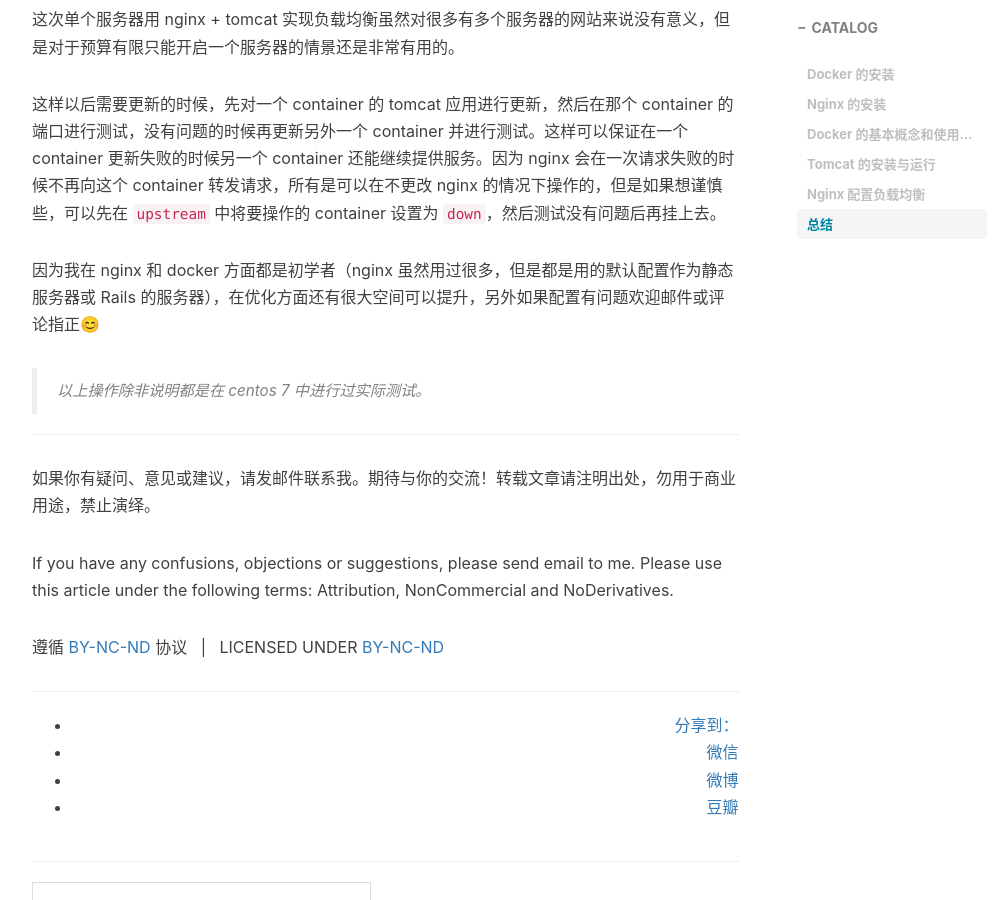
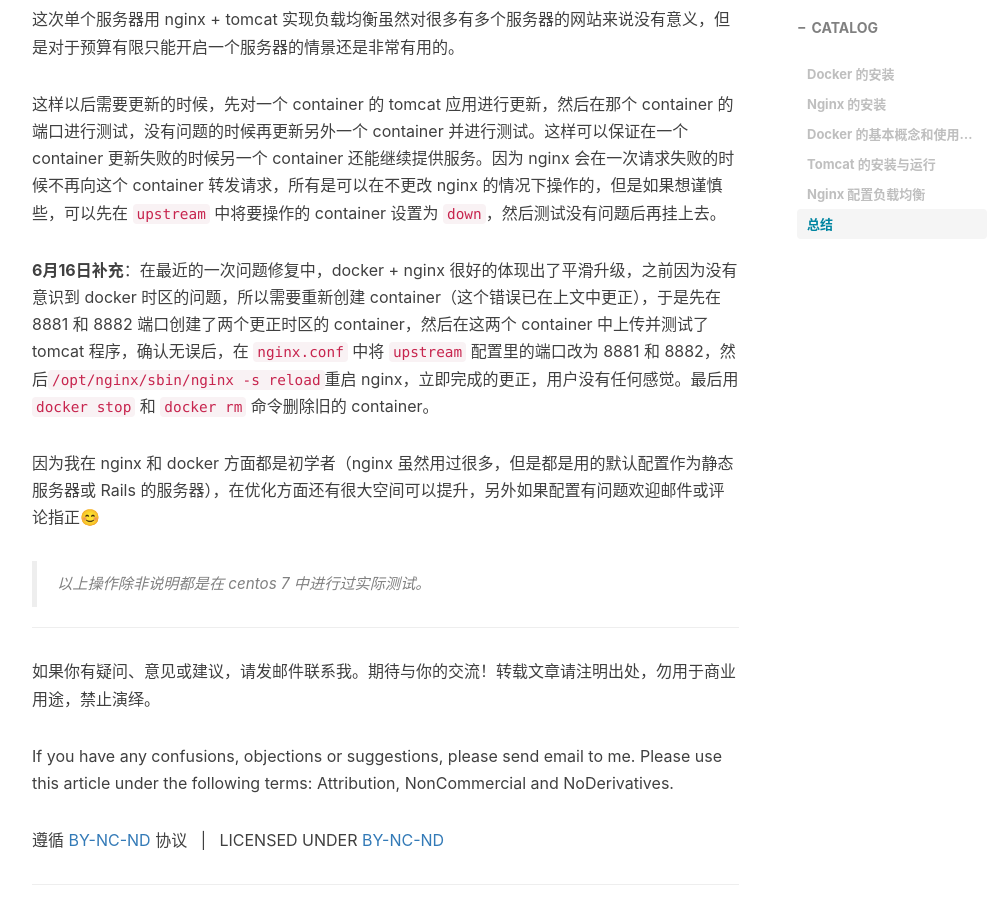
Before and after one commit to xuyumeng/xuyumeng.github.io, a Jekyll site: the page built from _posts/2016-06-15-nginx-docker-proxy.markdown, in a window 1280 px wide and 900 px high, scrolled down 11012 px. Shown: the whole window, without its empty margins (233-1235 px from the left). Built offline with Jekyll 4.4.1, drawn with Linux system fonts in a browser that asks for light colours; nearby versions of some CDN libraries; comment, search, counter and statistics services are not loaded.

Commit message:
Add content

```diff
--- a/_posts/2016-06-15-nginx-docker-proxy.markdown
+++ b/_posts/2016-06-15-nginx-docker-proxy.markdown
@@ -445,6 +445,8 @@ $ /opt/nginx/sbin/nginx
 
 这样以后需要更新的时候，先对一个 container 的 tomcat 应用进行更新，然后在那个 container 的端口进行测试，没有问题的时候再更新另外一个 container 并进行测试。这样可以保证在一个 container 更新失败的时候另一个 container 还能继续提供服务。因为 nginx 会在一次请求失败的时候不再向这个 container 转发请求，所有是可以在不更改 nginx 的情况下操作的，但是如果想谨慎些，可以先在 `upstream` 中将要操作的 container 设置为 `down`，然后测试没有问题后再挂上去。
 
+__6月16日补充__：在最近的一次问题修复中，docker + nginx 很好的体现出了平滑升级，之前因为没有意识到 docker 时区的问题，所以需要重新创建 container（这个错误已在上文中更正），于是先在 8881 和 8882 端口创建了两个更正时区的 container，然后在这两个 container 中上传并测试了 tomcat 程序，确认无误后，在 `nginx.conf` 中将 `upstream` 配置里的端口改为 8881 和 8882，然后`/opt/nginx/sbin/nginx -s reload`重启 nginx，立即完成的更正，用户没有任何感觉。最后用 `docker stop` 和 `docker rm` 命令删除旧的 container。
+
 因为我在 nginx 和 docker 方面都是初学者（nginx 虽然用过很多，但是都是用的默认配置作为静态服务器或 Rails 的服务器），在优化方面还有很大空间可以提升，另外如果配置有问题欢迎邮件或评论指正😊
 
 >以上操作除非说明都是在 centos 7 中进行过实际测试。
```
